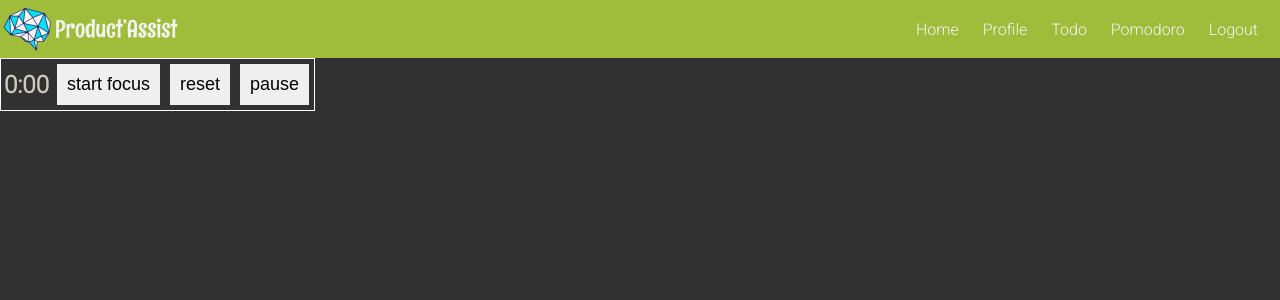
After one commit to theophile-jr/productivite-app, a Flask app: page /pomodoro in a window 1280 px wide. The commit adds this page. Shown: the top 300 px of the page. Run offline with Flask 2, Linux system fonts and the light colour scheme; a user stored in the database is signed in.

Commit message:
Add pomodoro

```diff
--- a/project/main.py
+++ b/project/main.py
@@ -147,3 +147,8 @@ def ecoledirecte_fetch():
     print(work)
 
     return redirect(url_for("main.todo"))
+
+@main.route('/pomodoro')
+@login_required
+def pomodoro():
+    return render_template('pomodoro.html')
--- /dev/null
+++ b/project/static/css/pomodoro-style.css
@@ -0,0 +1,101 @@
+@import url("https://fonts.googleapis.com/css2?family=Montserrat:ital,wght@0,300;0,500;1,900&display=swap");
+@import url("https://fonts.googleapis.com/css2?family=Montserrat:ital,wght@1,900&display=swap");
+*,
+*::before,
+*::after {
+    padding: 0;
+    margin: 0;
+}
+
+.btn-group {
+    display: flex;
+    justify-content: space-between;
+    align-items: center;
+    height: 10%;
+    margin: 35px 0;
+}
+
+button {
+    margin: 5px;
+    padding: 10px;
+    border: none;
+    font-size: 18px;
+    transition: 0.5s ease-in-out;
+}
+
+.clock {
+    padding: 3px;
+    display: flex;
+    position: relative;
+    justify-content: center;
+    align-items: center;
+    font-weight: bold;
+    height: 30%;
+    font-size: 24px;
+}
+.progress-ring {
+    position: absolute;
+    top: 50%;
+    left: 50%;
+    transform: translate(-50%, -50%);
+}
+
+.progress-ring__circle {
+    transition: 0.5s;
+    transform: rotate(-90deg);
+    transform-origin: 50% 50%;
+    stroke: rgb(51, 65, 255);
+}
+
+.danger {
+    stroke: rgb(243, 17, 28);
+    animation: pulse 0.9s ease-in-out infinite;
+}
+
+.clock, .btn-group{
+    margin:0 auto;
+}
+
+@keyframes pulse {
+    0%,
+    100% {
+        transform: rotate(-90deg) scale(1);
+    }
+    50% {
+        transform: rotate(-90deg) scale(1.05);
+    }
+    75% {
+        transform: rotate(-90deg) scale(0.8);
+    }
+}
+
+@media screen and (min-width: 768px) {
+    .btn-group {
+        grid-area: btns;
+        justify-content: center;
+    }
+    .clock {
+        grid-area: clock;
+        height: 100%;
+    }
+    h1 {
+        grid-area: head;
+        align-self: center;
+    }
+    form {
+        align-self: center;
+        justify-self: center;
+        grid-area: form;
+        width: 50%;
+        justify-content: space-around;
+    }
+    footer {
+        width: 100%;
+    }
+}
+
+@media screen and (max-width: 375px) {
+    form {
+        height: 40%;
+    }
+}
--- /dev/null
+++ b/project/static/js/progress.js
@@ -0,0 +1,11 @@
+const circle = document.querySelector(".progress-ring__circle");
+const radius = circle.r.baseVal.value;
+const circumference = radius * 2 * Math.PI;
+
+circle.style.strokeDasharray = circumference;
+circle.style.strokeDashoffset = circumference;
+
+function setProgress(percent) {
+    const offset = circumference - (percent / 100) * circumference;
+    circle.style.strokeDashoffset = offset;
+}
--- /dev/null
+++ b/project/static/js/settings.js
@@ -0,0 +1,25 @@
+const pauseBtn = document.querySelector(".pause");
+document.querySelector(".reset").addEventListener("click", () => {
+    startBtn.style.transform = "scale(1)";
+    clearTimeout(initial);
+    setProgress(0);
+    mindiv.textContent = 0;
+    secdiv.textContent = 0;
+});
+
+pauseBtn.addEventListener("click", () => {
+    if (paused === undefined) {
+        return;
+    }
+    if (paused) {
+        paused = false;
+        initial = setTimeout("decremenT()", 60);
+        pauseBtn.textContent = "pause";
+        pauseBtn.classList.remove("resume");
+    } else {
+        clearTimeout(initial);
+        pauseBtn.textContent = "resume";
+        pauseBtn.classList.add("resume");
+        paused = true;
+    }
+});
--- /dev/null
+++ b/project/static/js/timer.js
@@ -0,0 +1,63 @@
+const el = document.querySelector(".clock");
+const bell = document.querySelector("audio");
+
+breakTime = 5
+focusTime = 25
+
+const mindiv = document.querySelector(".mins");
+const secdiv = document.querySelector(".secs");
+
+const startBtn = document.querySelector(".start");
+localStorage.setItem("btn", "focus");
+
+let initial, totalsecs, perc, paused, mins, seconds;
+
+startBtn.addEventListener("click", () => {
+    let btn = localStorage.getItem("btn");
+
+    if (btn === "focus") {
+        mins = focusTime || 1;
+    } else {
+        mins = breakTime || 1;
+    }
+
+    seconds = mins * 60;
+    totalsecs = mins * 60;
+    setTimeout(decremenT(), 60);
+    startBtn.style.transform = "scale(0)";
+    paused = false;
+});
+
+function decremenT() {
+    mindiv.textContent = Math.floor(seconds / 60);
+    secdiv.textContent = seconds % 60 > 9 ? seconds % 60 : `0${seconds % 60}`;
+    if (circle.classList.contains("danger")) {
+        circle.classList.remove("danger");
+    }
+
+    if (seconds > 0) {
+        perc = Math.ceil(((totalsecs - seconds) / totalsecs) * 100);
+        setProgress(perc);
+        seconds--;
+        initial = window.setTimeout("decremenT()", 1000);
+        if (seconds < 10) {
+            circle.classList.add("danger");
+        }
+    } else {
+        mins = 0;
+        seconds = 0;
+        bell.play();
+        let btn = localStorage.getItem("btn");
+
+        if (btn === "focus") {
+            startBtn.textContent = "start break";
+            startBtn.classList.add("break");
+            localStorage.setItem("btn", "break");
+        } else {
+            startBtn.classList.remove("break");
+            startBtn.textContent = "start focus";
+            localStorage.setItem("btn", "focus");
+        }
+        startBtn.style.transform = "scale(1)";
+    }
+}
--- a/project/templates/base.html
+++ b/project/templates/base.html
@@ -38,6 +38,12 @@
                             </a>
                             {% endif %}
 
+                            {% if current_user.is_authenticated %}
+                            <a href="{{ url_for('main.pomodoro') }}" class="navbar-item">
+                                Pomodoro
+                            </a>
+                            {% endif %}
+
                             {% if not current_user.is_authenticated %}
                             <a href="{{ url_for('auth.login') }}" class="navbar-item">
                                 Login
--- /dev/null
+++ b/project/templates/pomodoro.html
@@ -0,0 +1,40 @@
+<!-- templates/pomodoro.html -->
+{% extends "base.html" %}
+{% block content %}
+<link rel="stylesheet" href="{{ url_for('static', filename='css/pomodoro-style.css') }}" />
+<link rel="stylesheet" href="{{ url_for('static', filename='css/master.css') }}" />
+
+<div class=" colored flex items-center justify-center pomodoro-page">
+
+  <figure class="clock">
+    <div class="mins">0</div>
+    <div>:</div>
+    <div class="secs">00</div>
+    <audio
+            src="http://soundbible.com/mp3/service-bell_daniel_simion.mp3"
+    ></audio>
+    <svg class="progress-ring" height="120" width="120">
+      <circle
+              class="progress-ring__circle"
+              stroke-width="8"
+              fill="transparent"
+              r="50"
+              cx="60"
+              cy="60"
+      />
+    </svg>
+  </figure>
+
+  <div class="btn-group">
+    <button class="start">start focus</button>
+    <button class="reset">reset</button>
+    <button class="pause">pause</button>
+  </div>
+
+  <script src="{{ url_for('static', filename='js/settings.js') }}"></script>
+  <script src="{{ url_for('static', filename='js/timer.js') }}"></script>
+  <script src="{{ url_for('static', filename='js/progress.js') }}"></script>
+</div>
+
+
+{% endblock %}
--- a/project/templates/todo.html
+++ b/project/templates/todo.html
@@ -1,6 +1,6 @@
 <!-- templates/index.html -->
-<link rel="stylesheet" href="../static/css/master.css">
-<script src="/static/js/todo.js"></script>
+<link rel="stylesheet" href="{{ url_for('static', filename='css/master.css') }}" />
+<script src="{{ url_for('static', filename='js/todo.js') }}"></script>
 <script src="https://ajax.googleapis.com/ajax/libs/jquery/3.5.1/jquery.min.js"></script>
 <meta name="viewport" content="width=device-width, initial-scale=1">
 <link rel="stylesheet" href="https://cdnjs.cloudflare.com/ajax/libs/font-awesome/4.7.0/css/font-awesome.min.css">
```
